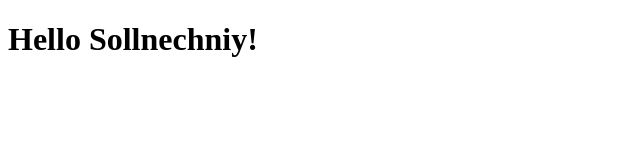
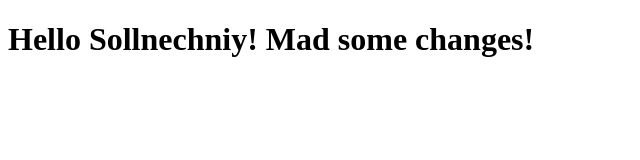
Before and after one commit to Sollnechniy/sollnechniy-test, a plain HTML site: page site/index.html in a window 1280 px wide. Shown: the whole page, without its empty margins (0-640 px from the left). Drawn offline with Linux system fonts and the light colour scheme.

Commit message:
Small addition to our page

```diff
--- a/site/index.html
+++ b/site/index.html
@@ -4,6 +4,6 @@
 	<title>Hello Sollnechniy!</title>
 </head>
 <body>
-<h1>Hello Sollnechniy!</h1>
+<h1>Hello Sollnechniy! Mad some changes!</h1>
 </body>
 </html>
```
